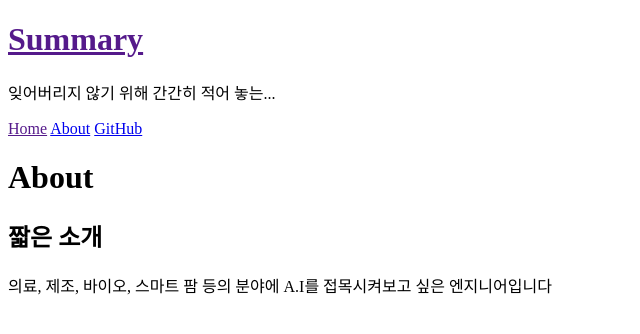
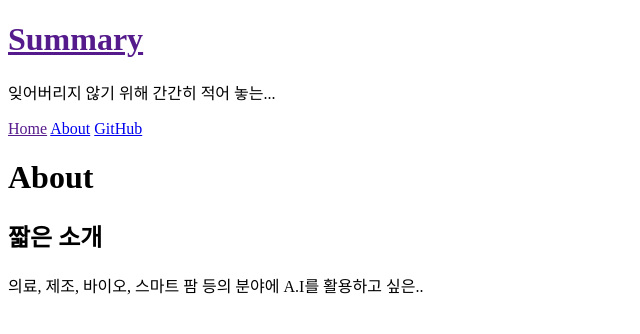
Before and after one commit to dosp0911/dosp0911.github.io, a Jekyll site: the page built from about.md, in a window 1280 px wide. Shown: the top 334 px of the page, without its empty margins (0-640 px from the left). Built offline with Jekyll 4.4.1, drawn with Linux system fonts in a browser that asks for light colours; Markdown is read by kramdown in place of the engine named in the settings.

Commit message:
absolute path

```diff
--- a/_layouts/post.html
+++ b/_layouts/post.html
@@ -14,7 +14,7 @@ layout: default
     {% for post in site.related_posts limit:3 %}
       <li>
         <h3>
-          <a href="{{ post.url }}">
+          <a href="{{site.baseurl}}{{ post.url }}">
             {{ post.title }}
             <small>{{ post.date | date_to_string }}</small>
           </a>
--- a/about.md
+++ b/about.md
@@ -5,5 +5,5 @@ title: About
 
 ## 짧은 소개
 <p class="message">
-  의료, 제조, 바이오, 스마트 팜 등의 분야에 A.I를 접목시켜보고 싶은 엔지니어입니다
+  의료, 제조, 바이오, 스마트 팜 등의 분야에 A.I를 활용하고 싶은..
 </p>
```
